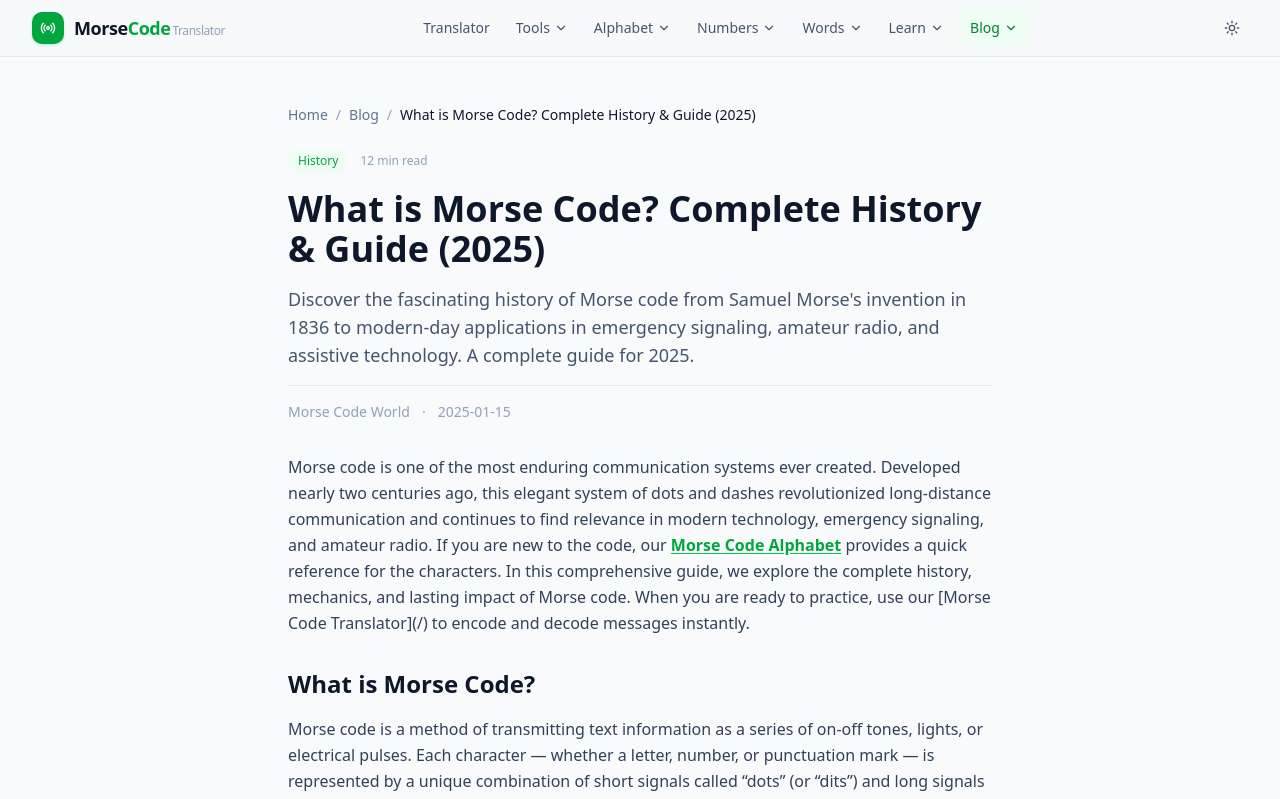
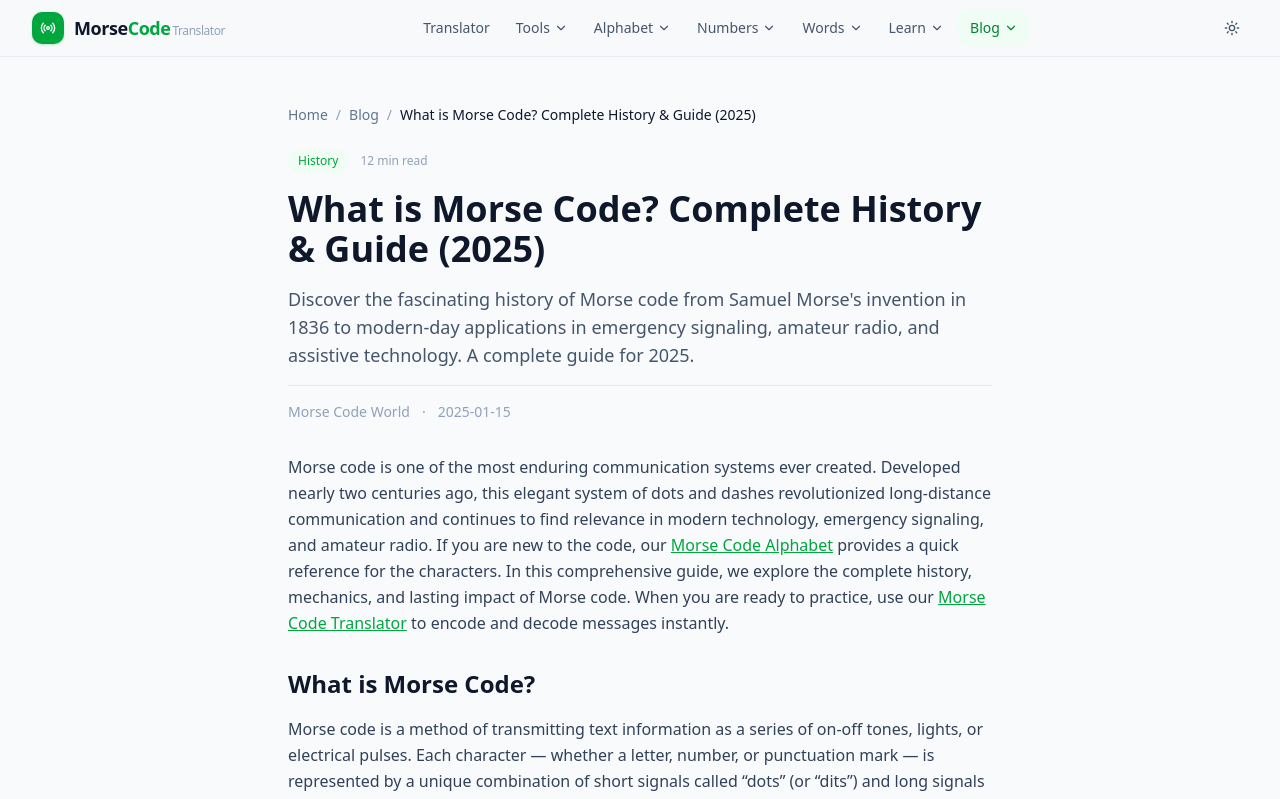
Before and after one commit to muzamil4382-hue/Morse-code-0.2, a Next.js app: page /blog/what-is-morse-code-complete-history-guide in a window 1280 px wide. Shown: the top 799 px of the page. Built offline with nearby package versions, Linux system fonts and the light colour scheme.

Commit message:
blogs done

```diff
--- a/src/app/blog/[slug]/page.tsx
+++ b/src/app/blog/[slug]/page.tsx
@@ -39,10 +39,13 @@ export async function generateMetadata({
  * Converts Markdown-style links and basic formatting
  * into HTML that can be rendered inside blog content.
  *
- * Example:
+ * Examples:
+ *
  * [Morse Code Alphabet](/morse-code-alphabet)
  *
- * becomes a clickable internal link.
+ * [Morse Code Translator](/)
+ *
+ * become clickable internal links.
  */
 function renderInlineMarkdown(text: string): string {
   return text
@@ -51,18 +54,11 @@ function renderInlineMarkdown(text: string): string {
     .replace(/</g, "&lt;")
     .replace(/>/g, "&gt;")
 
-    // Convert quotes BEFORE creating HTML links.
-    // This prevents the quote replacement from corrupting href attributes.
-    .replace(
-      /"(.*?)"/g,
-      "&ldquo;$1&rdquo;"
-    )
+    // Quotes
+    .replace(/"(.*?)"/g, "“$1”")
 
     // Bold
-    .replace(
-      /\*\*(.*?)\*\*/g,
-      "<strong>$1</strong>"
-    )
+    .replace(/\*\*(.*?)\*\*/g, "<strong>$1</strong>")
 
     // Inline code
     .replace(
@@ -71,14 +67,19 @@ function renderInlineMarkdown(text: string): string {
     )
 
     // Markdown internal links
-    // Example: [Morse Code Alphabet](/morse-code-alphabet)
-    // IMPORTANT: Keep this replacement LAST so later replacements
-    // cannot modify the href quotes or HTML attributes.
+    //
+    // Supports:
+    // [Morse Code Alphabet](/morse-code-alphabet)
+    // [Morse Code Translator](/)
+    //
+    // The * allows an empty path after the slash,
+    // which is required for the homepage link "/".
     .replace(
-      /\[([^\]]+)\]\((\/[^)\s]+)\)/g,
-      '<a href="$2" class="text-green-600 font-semibold underline decoration-green-500 underline-offset-2 hover:text-green-700 hover:decoration-green-700 transition-colors">$1</a>'
+      /\[([^\]]+)\]\((\/[^)\s]*)\)/g,
+      '<a href="$2" class="text-green-600 font-medium underline hover:text-green-700">$1</a>'
     );
 }
+
 export default async function BlogPostPage({
   params,
 }: {
```
